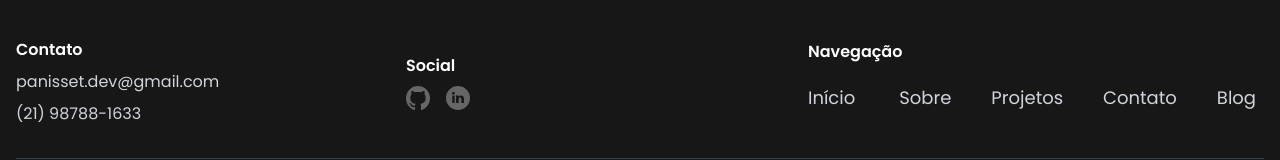
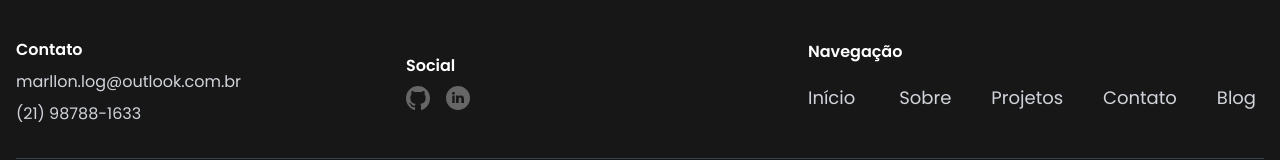
Before and after one commit to marllonpanisset/Portfolio, a Next.js app: page / in a window 1280 px wide. Shown: the part 6004-6164 px from the top of the page. Built offline with nearby package versions, Linux system fonts and the light colour scheme.

Commit message:
alterando email nos contatos e no rodapé

```diff
--- a/app/components/footer.tsx
+++ b/app/components/footer.tsx
@@ -49,7 +49,7 @@ export default function Footer() {
                   <h4 className="font-semibold text-base text-white mb-2">Contato</h4>
                   <div className="space-y-2">
                       <div className="flex items-center justify-center md:justify-start">
-                          <a href="mailto:panisset.dev@gmail.com" className="hover:text-white">panisset.dev@gmail.com</a>
+                          <a href="mailto:marllon.log@outlook.com.br" className="hover:text-white">marllon.log@outlook.com.br</a>
                       </div>
                       <div className="flex items-center justify-center md:justify-start">
                           <a href="https://wa.me/5521987881633" target="_blank" rel="noopener noreferrer" className="hover:text-white">(21) 98788-1633</a>
--- a/app/sections/contact.tsx
+++ b/app/sections/contact.tsx
@@ -19,7 +19,7 @@ const contactLinks = [
     isExternal: true,
   },
   {
-    href: 'mailto:panisset.dev@gmail.com',
+    href: 'mailto:marllon.log@outlook.com.br',
     icon: <Mail size={48} className="text-[var(--color-text-accent)] mb-2 md:mb-4" />,
     label: 'Email',
     isExternal: false,
```
